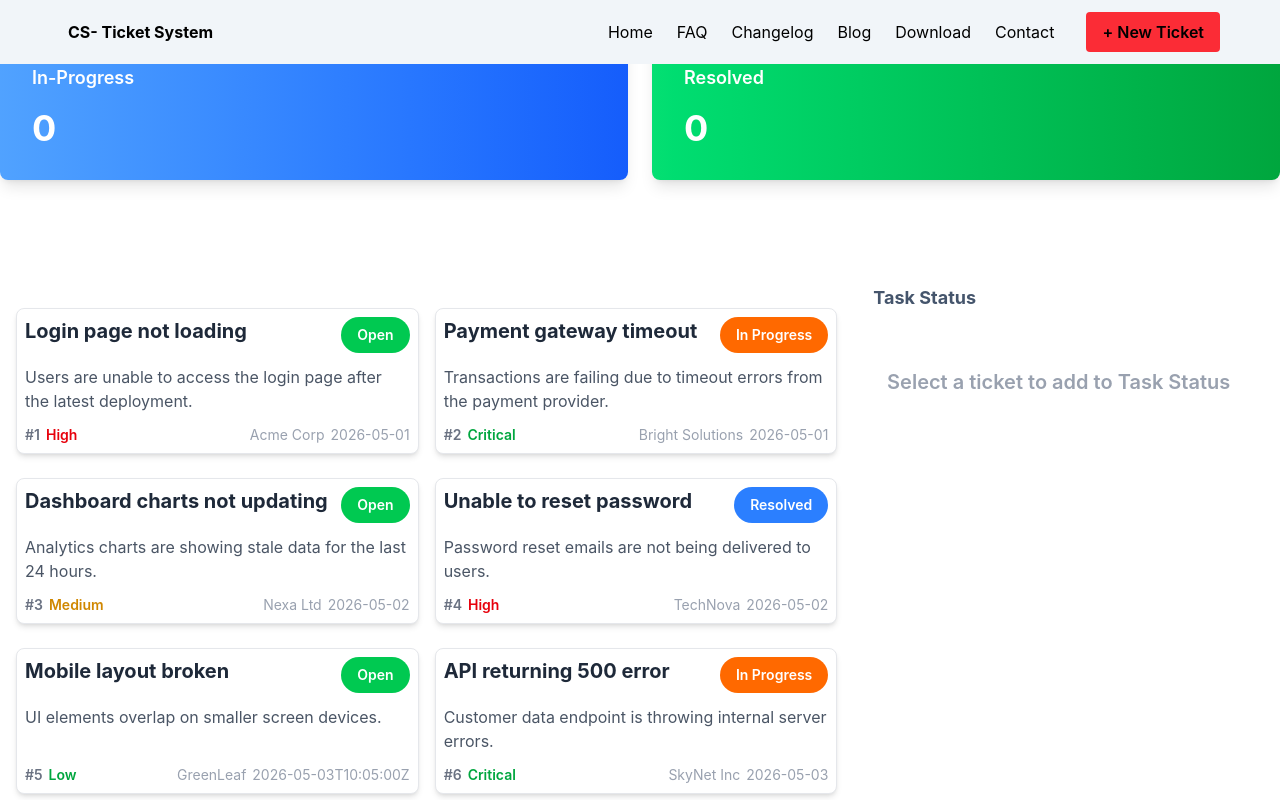
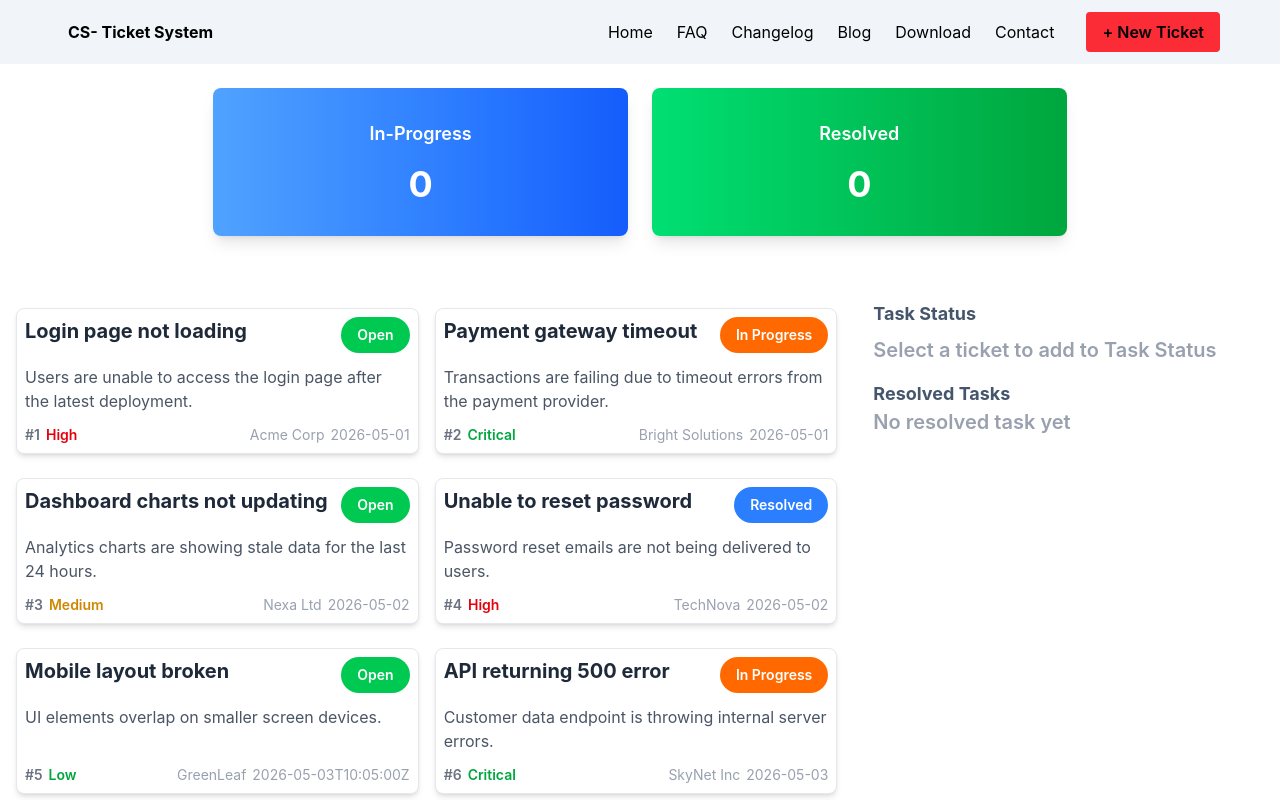
Before and after one commit to MirajMalik/Customer-Support-Zone, a React (Vite) app: page / in a window 1280 px wide. Shown: the top 800 px of the page. Built offline with nearby package versions, Linux system fonts and the light colour scheme.

Commit message:
fix: task status & resolved tasks section separated,lift the state up for resolved tasks

```diff
--- a/src/App.jsx
+++ b/src/App.jsx
@@ -2,9 +2,13 @@ import './App.css'
 import Navbar from './components/Navbar/Navbar'
 import CounterCard from './components/CounterCard/CounterCard'
 import Tickets from './components/Tickets/Tickets';
-import { Suspense } from 'react';
+import { Suspense, useState } from 'react';
 
 function App() {
+   const [ resolved, setResolved ] = useState(0)
+   const [ inProgress, setInprogress ] = useState(0);
+   const [ resolvedTasks, setResolvedTasks] = useState([])
+
 
   const fetchTickets = async () => {
     const res = await fetch('/tickets.json')
@@ -16,11 +20,20 @@ function App() {
   return (
     <div className='min-h-screen'>
       <Navbar/>
-      <CounterCard />
+      <CounterCard
+          resolved={resolved}
+          inProgress={inProgress}
+      />
 
       <div className="max-w-7xl mx-auto px-4 pt-16">
         <Suspense fallback = {<span className=" flex items-center justify-center mx-auto">Loading..</span>}>
-          <Tickets ticketsPromise = {ticketsPromise}/>
+          <Tickets
+              ticketsPromise = {ticketsPromise}
+              resolvedTasks = {resolvedTasks}
+              setResolvedTasks = {setResolvedTasks}
+              setResolved = {setResolved}
+              setInprogress={setInprogress}
+          />
         </Suspense>
       </div>
     </div>
--- a/src/components/CounterCard/CounterCard.jsx
+++ b/src/components/CounterCard/CounterCard.jsx
@@ -1,21 +1,18 @@
-import { useState } from "react";
 
-const CounterCard = () => {
-    const [ inProgress, setInprogress ] = useState(0)
-    const [ resolved, setResolved ] = useState(0)
 
+const CounterCard = ({resolved, inProgress}) => {
     const cards = [
         { title: "In-Progress", count: inProgress, gradient: "from-blue-400 to-blue-600" },
         { title: "Resolved", count: resolved, gradient: "from-green-400 to-green-600" }
     ];
 
     return (
-        <div className="py-8">
-            <div className="grid grid-cols-2 gap-6">
+        <div className="pt-10 w-full md:w-2/3 flex mx-auto mt-12">
+            <div className="grid grid-cols-2 gap-6 mx-auto w-full flex">
                 {cards.map((card, index) => (
                     <div
                         key={index}
-                        className={`bg-gradient-to-r ${card.gradient} p-8 rounded-lg shadow-lg text-white`}
+                        className={`bg-gradient-to-r ${card.gradient} p-8 rounded-lg shadow-lg text-white flex flex-col items-center justify-center`}
                     >
                         <h3 className="text-lg font-semibold mb-4">{card.title}</h3>
                         <p className="text-4xl font-bold">{card.count}</p>
--- a/src/components/Task-Status/TaskStatus.jsx
+++ b/src/components/Task-Status/TaskStatus.jsx
@@ -1,15 +1,31 @@
-const TaskStatus = ({ selectedTicket }) => {
+const TaskStatus = ({ selectedTicket, setResolved, setResolvedTasks }) => {
     return (
+        <>
         <div className="bg-white text-black rounded-2xl p-6 m-4 shadow-lg">
             <div className="space-y-4">
                 <div>
                     <h3 className="text-xl font-semibold">
                         {selectedTicket.title}
                     </h3>
-                    <button className="bg-green-400 hover:bg-green-500 rounded-xl w-full py-2 mt-4 shadow-md text-white font-semibold transition-all duration-200">Complete</button>
+                    <button
+                        onClick={()=> {
+                            setResolved(prev => prev+1);             // resolved value
+                            setResolvedTasks(prev => {               // resolved tasks
+                                const exists = prev.find(
+                                    task => task.id === selectedTicket.id
+                                );
+
+                                if (exists) return prev;
+
+                                return [...prev, selectedTicket];
+                            });
+                        }
+                    }
+                        className="bg-green-400 hover:bg-green-500 rounded-xl w-full py-2 mt-4 shadow-md text-white font-semibold transition-all duration-200">Complete</button>
                 </div>
             </div>
         </div>
+    </>
     );
 }
 
--- a/src/components/Tickets/Tickets.jsx
+++ b/src/components/Tickets/Tickets.jsx
@@ -3,21 +3,24 @@ import { use, useState } from "react";
 import TicketsCard from "./TicketsCard";
 import TaskStatus from "../Task-Status/TaskStatus";
 
-const Tickets = ({ ticketsPromise}) => {
+const Tickets = ({ ticketsPromise, setResolved, setInprogress, resolvedTasks, setResolvedTasks}) => {
     const ticketsData = use(ticketsPromise);
     const [selectedTickets, setSelectedTickets] = useState([]);
 
     // console.log(selectedTickets);
 
     return (
-        <div className="flex  gap-4 w-full mt-2">
-           <div className="grid grid-cols-2 gap-4 mt-6 w-2/3">
+        <div className="flex  gap-4 w-full">
+           <div className="grid grid-cols-2 gap-4 mt-2 w-2/3">
             {ticketsData.length > 0 ? (
                 ticketsData.map((ticket) => (
                     <TicketsCard
                         key = {ticket.id}
                         ticket = {ticket}
                         setSelectedTicket = {setSelectedTickets}
+                        setInprogress = {setInprogress}
+                        selectedTickets = {selectedTickets}
+                        setResolvedTasks = {setResolvedTasks}
                     />
                 ))
         ) : (   <div className="col-span-full flex items-center justify-center py-12">
@@ -35,12 +38,49 @@ const Tickets = ({ ticketsPromise}) => {
                         <TaskStatus
                             key = {ticket.id}
                             selectedTicket = {ticket}
+                            resolvedTasks = {resolvedTasks}
+                            setResolvedTasks = {setResolvedTasks}
+                            setResolved  = {setResolved}
                         />
                     ))
-        ) : (   <div className="col-span-full flex items-center justify-center py-12">
-                    <p className="text-xl font-semibold text-gray-400">Select a ticket to add to Task Status</p>
+            ) : (   <div className="col-span-full flex ">
+                        <p className="text-xl font-semibold pl-5 text-gray-400">Select a ticket to add to Task Status</p>
                     </div>
                 )}
+
+
+
+            {/* resolved tasks section*/}
+            <h2 className="font-bold text-left mt-4 text-slate-600 pl-5 text-lg">
+                Resolved Tasks
+            </h2>
+
+            {resolvedTasks.length === 0 ? (
+
+                <p className="text-xl font-semibold pl-5 text-gray-400">No resolved task yet</p>
+
+            ) : (
+
+                resolvedTasks.map(task => (
+
+                    <div
+                        key={task.id}
+                        className="bg-red-200 p-6 m-4 shadow-lg rounded-xl p-3 mb-3"
+                    >
+
+                        <h3 className="font-semibold">
+                            {task.title}
+                        </h3>
+
+                    </div>
+
+                ))
+
+            )}
+
+
+
+
             </div>
         </div>
     )
--- a/src/components/Tickets/TicketsCard.jsx
+++ b/src/components/Tickets/TicketsCard.jsx
@@ -1,10 +1,21 @@
 
 
-const TicketsCard = ({ticket, setSelectedTicket}) => {
+const TicketsCard = ({ticket, setSelectedTicket, setInprogress, selectedTickets}) => {
     return (
         <div
             key = {ticket.id}
-            onClick = {() => setSelectedTicket(prev => [...prev, ticket])}
+            onClick = {() => {
+                const exists = selectedTickets.find(
+                    t => t.id === ticket.id
+                );
+
+                if (exists) return;
+
+                setSelectedTicket(prev => [...prev, ticket]);
+
+                setInprogress(prev => prev + 1);
+            }}
+
             className="bg-white flex flex-col border border-gray-200 rounded-lg shadow-md p-2 mb-2">
             <div className="flex justify-between items-start mb-3">
                 <h3 className="text-xl font-bold text-gray-800">{ticket.title}</h3>
```
Lines whose indentation alone changed are shown as unchanged.
